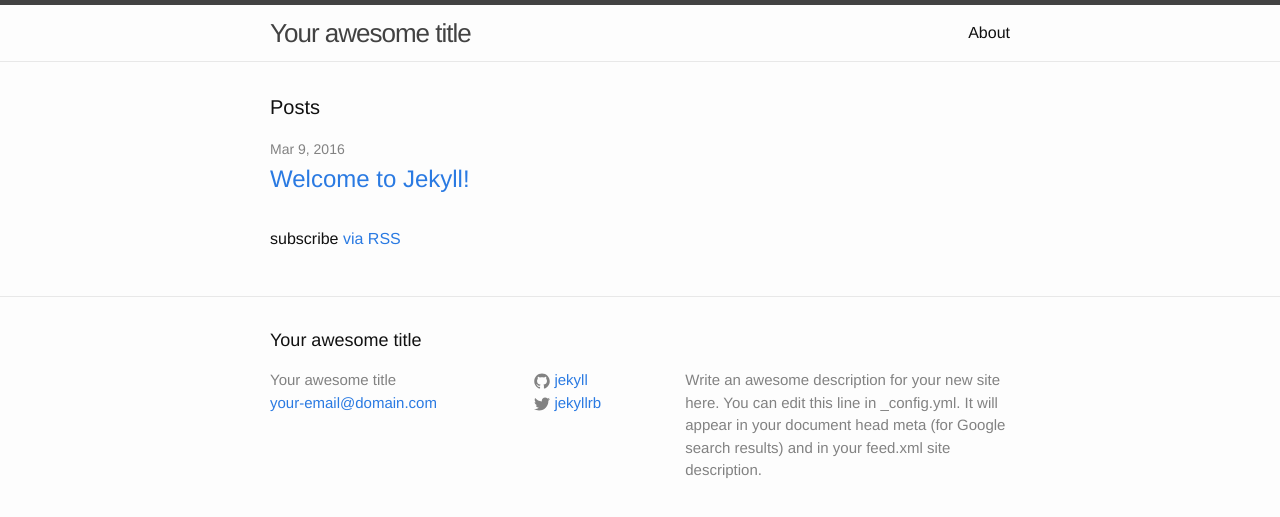
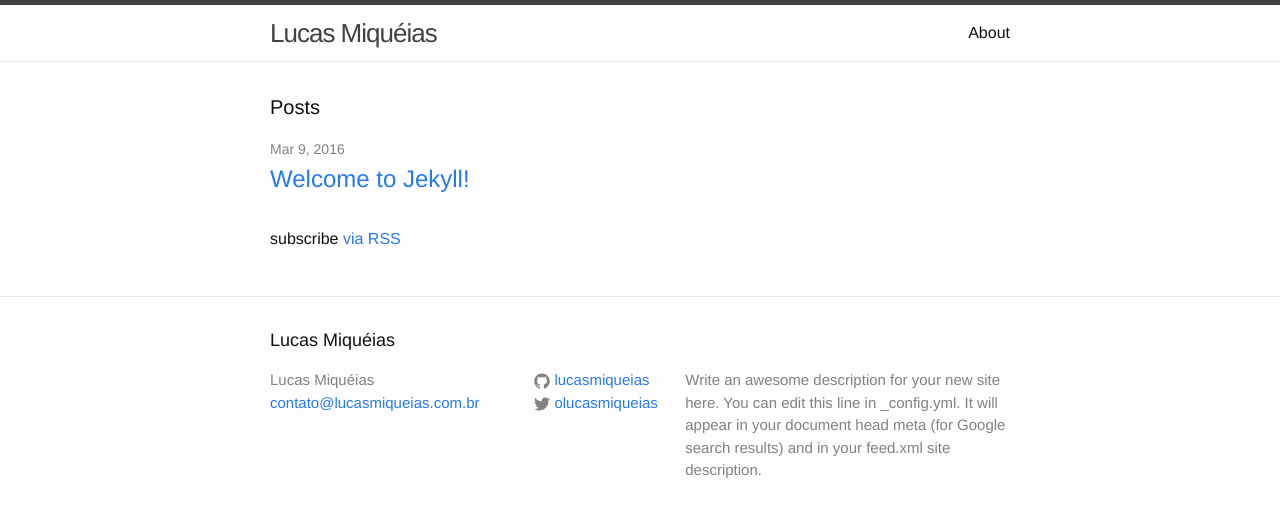
Before and after one commit to lucasmiqueias/lucasmiqueias, a Jekyll site: the page built from index.html, in a window 1280 px wide. Shown: the top 517 px of the page. Built offline with Jekyll 4.4.1, drawn with Linux system fonts in a browser that asks for light colours.

Commit message:
Update _config.yml

```diff
--- a/_config.yml
+++ b/_config.yml
@@ -6,16 +6,16 @@
 # 'jekyll serve'. If you change this file, please restart the server process.
 
 # Site settings
-title: Your awesome title
-email: your-email@domain.com
+title: Lucas Miquéias
+email: contato@lucasmiqueias.com.br
 description: > # this means to ignore newlines until "baseurl:"
   Write an awesome description for your new site here. You can edit this
   line in _config.yml. It will appear in your document head meta (for
   Google search results) and in your feed.xml site description.
 baseurl: "" # the subpath of your site, e.g. /blog
-url: "http://yourdomain.com" # the base hostname & protocol for your site
-twitter_username: jekyllrb
-github_username:  jekyll
+url: "http://lucasmiqueias.com.br" # the base hostname & protocol for your site
+twitter_username: olucasmiqueias
+github_username:  lucasmiqueias
 
 # Build settings
 markdown: kramdown
```
